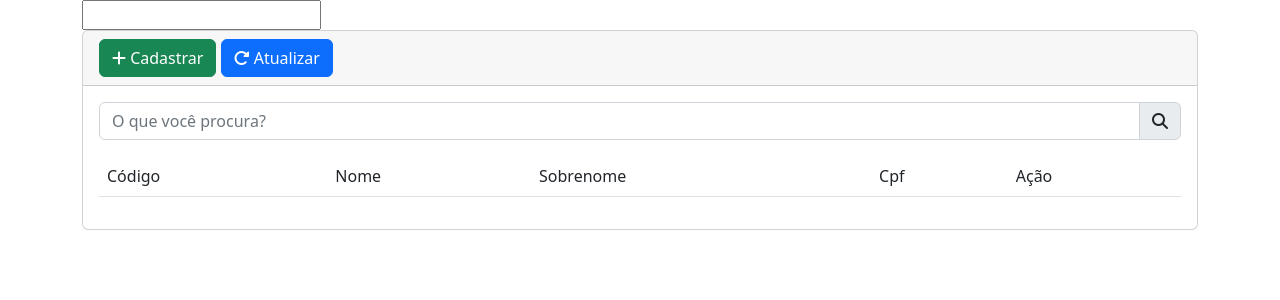
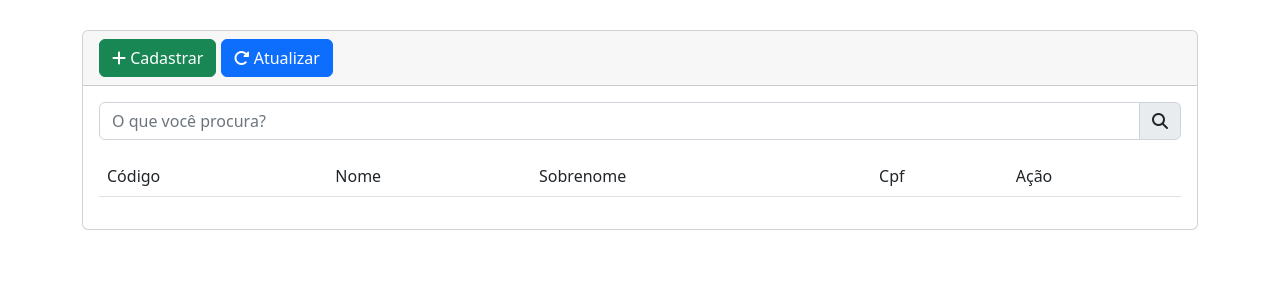
Before and after one commit to ViniRdS/Trabalho_CRUD_Endereco, a PHP site: page /listaclientes.php in a window 1280 px wide. Shown: the part 56-356 px from the top of the page. Run offline with PHP 8.4, Linux system fonts and the light colour scheme; data that the repository does not hold is empty; some libraries are stand-ins or nearby versions.

Commit message:
campos de ações escondidos

```diff
--- a/front-end-main-master/public/css/estilo.css
+++ b/front-end-main-master/public/css/estilo.css
@@ -5,3 +5,6 @@
 .div-radio label{
     padding-left: 5px;
 }
+#idcliente, #id, #acao{
+    visibility: hidden;
+}
```
